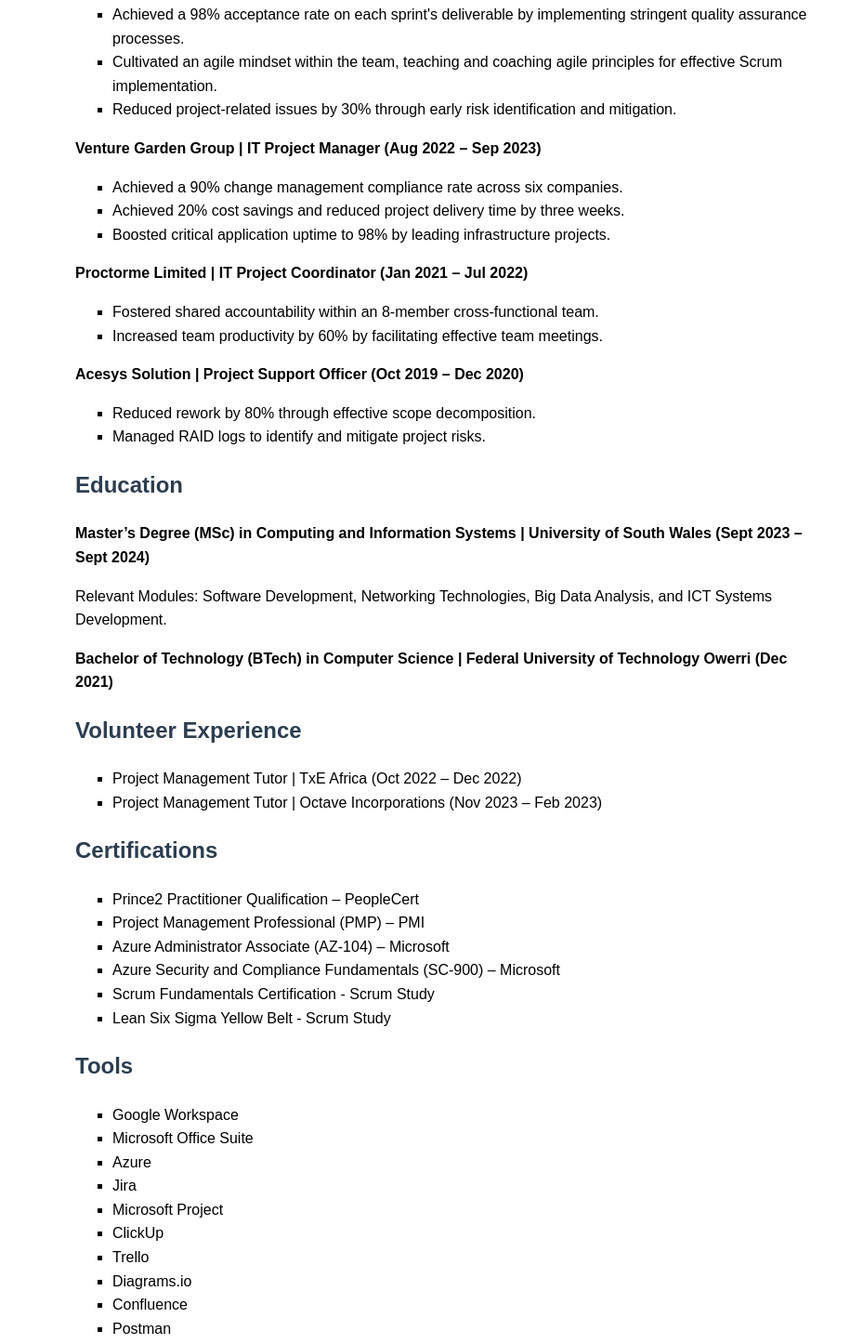
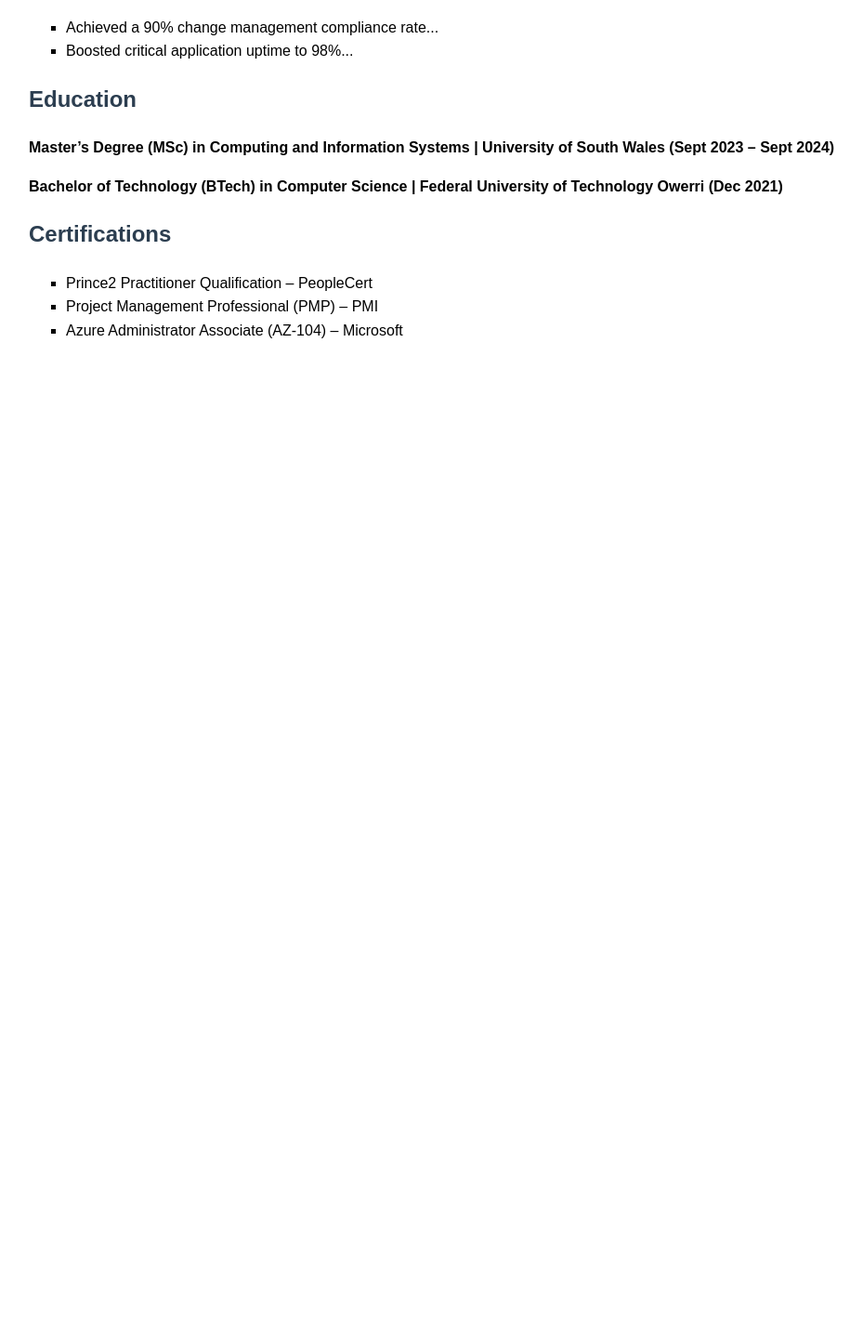
Before and after one commit to Austinmoris/GitLesson, a plain HTML site: page index.html in a window 1280 px wide. Shown: the part 837-2283 px from the top of the page at 93% size, without its empty margins (159-1088 px from the left). After the commit the page ends 1225 px from the top, so only its background shows below. Drawn offline with Linux system fonts and the light colour scheme.

Commit message:
Update index.html

```diff
--- a/index.html
+++ b/index.html
@@ -3,22 +3,20 @@
 <head>
     <meta charset="UTF-8">
     <meta name="viewport" content="width=device-width, initial-scale=1.0">
-    <title>Professional Profile</title>
+    <title>Professional Profile - Chinonso Ukadike</title>
     <style>
         body {
             font-family: Arial, sans-serif;
             margin: 40px;
             line-height: 1.6;
+            max-width: 900px;
+            margin: auto;
         }
         h1, h2 {
             color: #2c3e50;
         }
         ul {
             list-style-type: square;
-        }
-        .container {
-            max-width: 800px;
-            margin: 0 auto;
         }
         .section {
             margin-bottom: 20px;
@@ -30,14 +28,13 @@
 </head>
 <body>
 
-    <div class="container">
     <h1>Chinonso Ukadike</h1>
     <p>SE5 8AP, London, United Kingdom</p>
     <p>Mobile: [Hidden] | Email: [Hidden]</p>
 
     <div class="section">
         <h2>Professional Summary</h2>
-            <p>A resilient Project Manager with over four years of experience managing complex technology projects, particularly within fast-paced and complex environments. Utilising Agile and Waterfall methodologies, I consistently deliver projects within scope, budget, and quality standards. My expertise in fostering collaboration among cross-functional teams and my proactive approach to continuous improvement drive successful project outcomes.</p>
+        <p>A resilient Project Manager with over four years of experience managing complex technology projects, particularly within fast-paced and complex environments...</p>
     </div>
 
     <div class="section">
@@ -58,47 +55,22 @@
 
     <div class="section">
         <h2>Professional Experience</h2>
-
         <p class="bold">Transition School UK | Project Manager (Mar 2024 – Present)</p>
         <ul>
-                <li>Achieved a 98% acceptance rate on each sprint's deliverable by implementing stringent quality assurance processes.</li>
-                <li>Cultivated an agile mindset within the team, teaching and coaching agile principles for effective Scrum implementation.</li>
-                <li>Reduced project-related issues by 30% through early risk identification and mitigation.</li>
+            <li>Achieved a 98% acceptance rate on each sprint's deliverable...</li>
+            <li>Cultivated an agile mindset within the team...</li>
         </ul>
-
         <p class="bold">Venture Garden Group | IT Project Manager (Aug 2022 – Sep 2023)</p>
         <ul>
-                <li>Achieved a 90% change management compliance rate across six companies.</li>
-                <li>Achieved 20% cost savings and reduced project delivery time by three weeks.</li>
-                <li>Boosted critical application uptime to 98% by leading infrastructure projects.</li>
-            </ul>
-
-            <p class="bold">Proctorme Limited | IT Project Coordinator (Jan 2021 – Jul 2022)</p>
-            <ul>
-                <li>Fostered shared accountability within an 8-member cross-functional team.</li>
-                <li>Increased team productivity by 60% by facilitating effective team meetings.</li>
-            </ul>
-
-            <p class="bold">Acesys Solution | Project Support Officer (Oct 2019 – Dec 2020)</p>
-            <ul>
-                <li>Reduced rework by 80% through effective scope decomposition.</li>
-                <li>Managed RAID logs to identify and mitigate project risks.</li>
+            <li>Achieved a 90% change management compliance rate...</li>
+            <li>Boosted critical application uptime to 98%...</li>
         </ul>
     </div>
 
     <div class="section">
         <h2>Education</h2>
         <p class="bold">Master’s Degree (MSc) in Computing and Information Systems | University of South Wales (Sept 2023 – Sept 2024)</p>
-            <p>Relevant Modules: Software Development, Networking Technologies, Big Data Analysis, and ICT Systems Development.</p>
         <p class="bold">Bachelor of Technology (BTech) in Computer Science | Federal University of Technology Owerri (Dec 2021)</p>
-        </div>
-
-        <div class="section">
-            <h2>Volunteer Experience</h2>
-            <ul>
-                <li>Project Management Tutor | TxE Africa (Oct 2022 – Dec 2022)</li>
-                <li>Project Management Tutor | Octave Incorporations (Nov 2023 – Feb 2023)</li>
-            </ul>
     </div>
 
     <div class="section">
@@ -107,27 +79,7 @@
             <li>Prince2 Practitioner Qualification – PeopleCert</li>
             <li>Project Management Professional (PMP) – PMI</li>
             <li>Azure Administrator Associate (AZ-104) – Microsoft</li>
-                <li>Azure Security and Compliance Fundamentals (SC-900) – Microsoft</li>
-                <li>Scrum Fundamentals Certification - Scrum Study</li>
-                <li>Lean Six Sigma Yellow Belt - Scrum Study</li>
         </ul>
-        </div>
-
-        <div class="section">
-            <h2>Tools</h2>
-            <ul>
-                <li>Google Workspace</li>
-                <li>Microsoft Office Suite</li>
-                <li>Azure</li>
-                <li>Jira</li>
-                <li>Microsoft Project</li>
-                <li>ClickUp</li>
-                <li>Trello</li>
-                <li>Diagrams.io</li>
-                <li>Confluence</li>
-                <li>Postman</li>
-            </ul>
-        </div>
     </div>
 
 </body>
```
Lines whose indentation alone changed are shown as unchanged.
